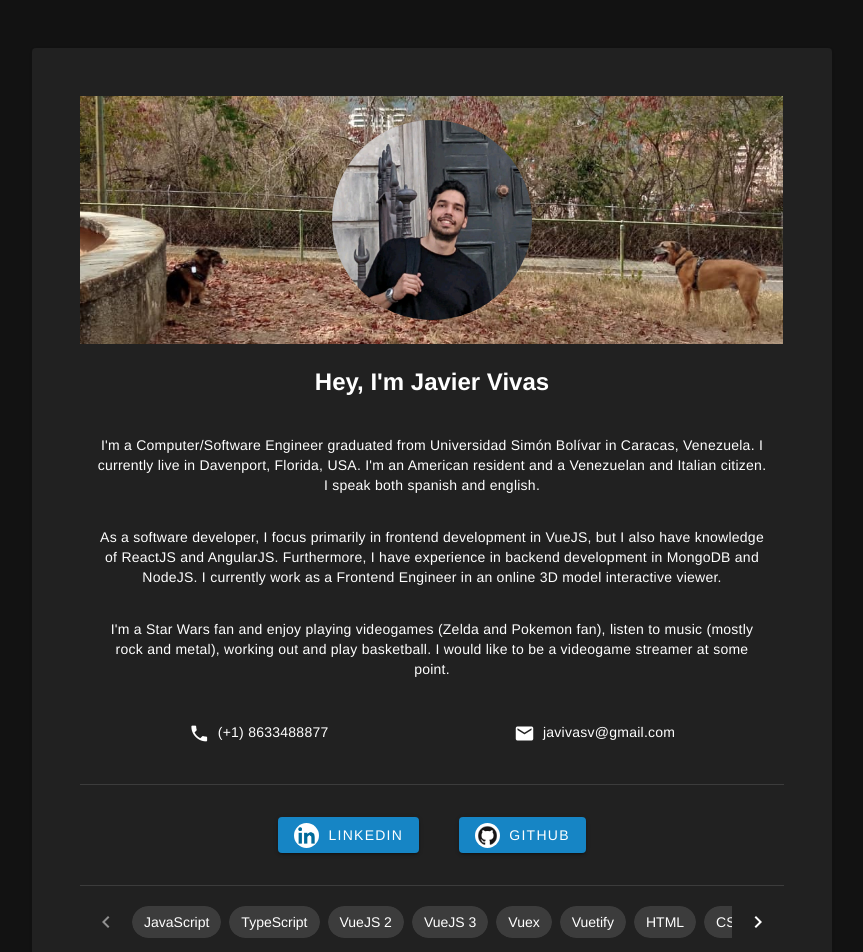
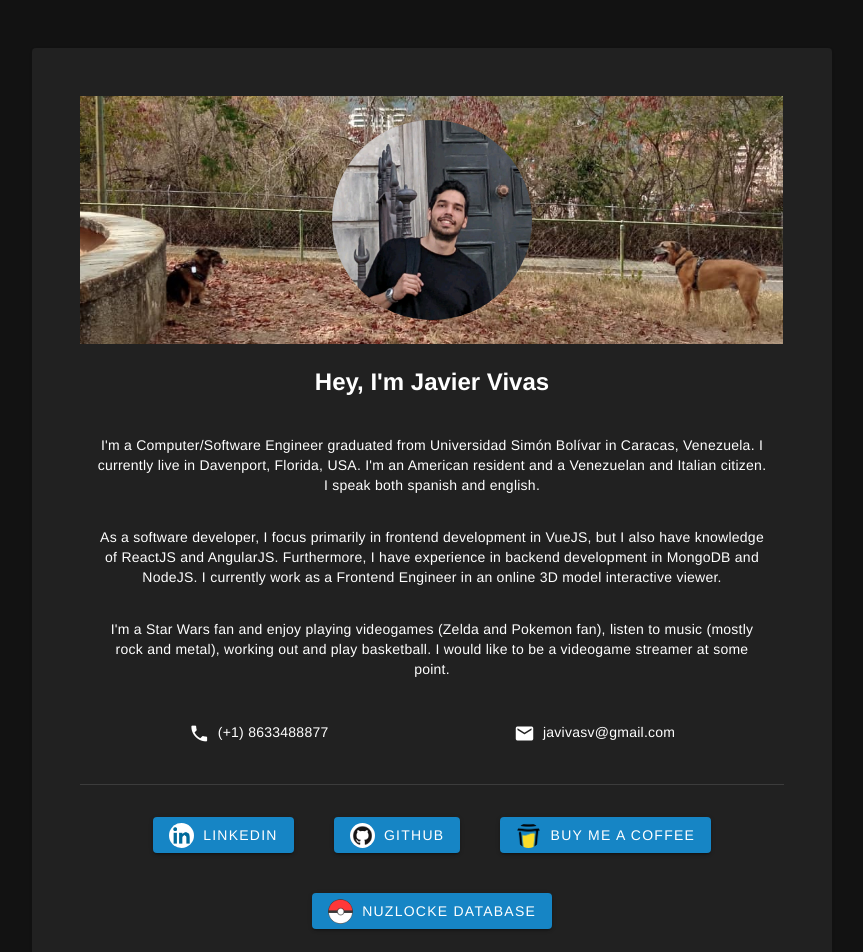
Before and after one commit to javivasv/javivasv-website, a Vue app: page / in a window 1280 px wide. Shown: the top 952 px of the page, without its empty margins (208-1071 px from the left). Built offline with nearby package versions, Linux system fonts and the light colour scheme.

Commit message:
New sites links

```diff
--- a/src/components/Sites.vue
+++ b/src/components/Sites.vue
@@ -35,6 +35,16 @@ export default defineComponent({
           url: "https://github.com/javivasv",
           logo: "github_logo.png",
         },
+        {
+          name: "Buy Me a Coffee",
+          url: "https://www.buymeacoffee.com/javivasv",
+          logo: "buymeacoffee_logo.png",
+        },
+        {
+          name: "Nuzlocke Database",
+          url: "https://nuzlockedatabase.com/home",
+          logo: "pokeball.png",
+        },
       ],
     };
   },
```
Also changed, not shown: src/assets/buymeacoffee_logo.png (added), src/assets/pokeball.png (added).
